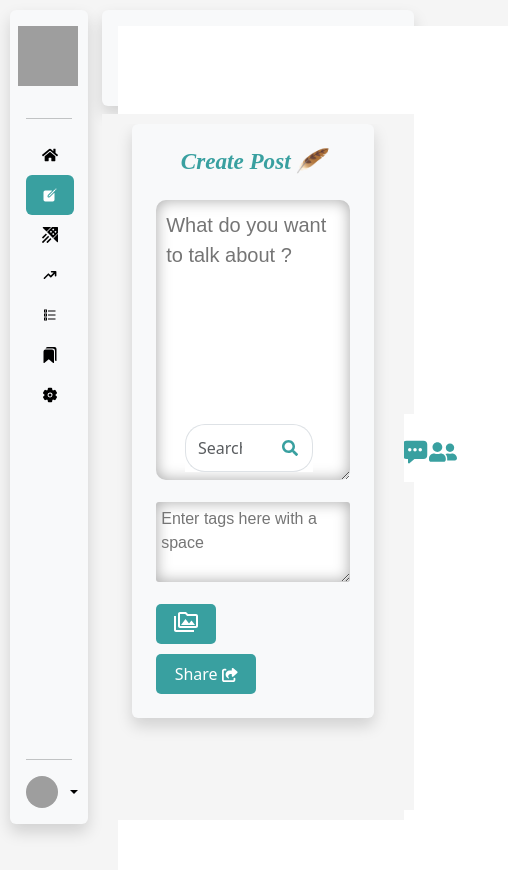
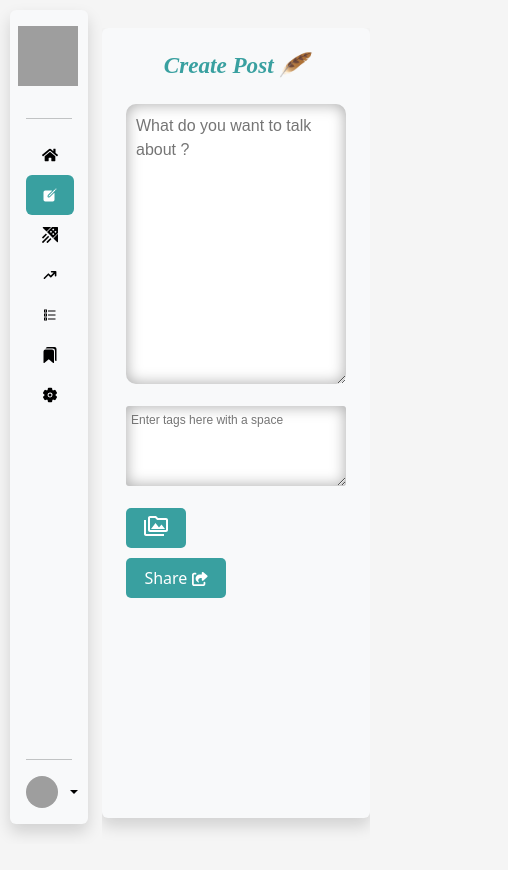
Before and after one commit to Nishant96089/Social-Media-App, a React (Vite) app: page /create-post in a window 390 px wide. Shown: the whole page, 508 px wide, since content can reach past the window. After the commit the page ends 844 px from the top, so only its background shows below. Built offline with nearby package versions, Linux system fonts and the light colour scheme; grey boxes are pictures that could not be loaded.

Commit message:
App is now mobile responsive

```diff
--- a/index.html
+++ b/index.html
@@ -2,6 +2,7 @@
 <html lang="en">
   <head>
     <meta charset="UTF-8" />
+    <link rel="icon" href="/head-icon.png" />
     <meta name="viewport" content="width=device-width, initial-scale=1.0" />
     <title>Social media App</title>
   </head>
--- a/src/MobileApp.css
+++ b/src/MobileApp.css
@@ -1,5 +1,5 @@
 @media (max-width: 480px) {
-  /* Hide text and reduce logo size */
+
   .appName {
     display: none;
   }
@@ -17,6 +17,10 @@
 
   .suggestions {
     display: none;
+  }
+
+  .content {
+    height: 100%;
   }
 
   .post {
@@ -47,4 +51,51 @@
   .app-logo {
     margin-left: -0.5rem;
   }
+
+  .header {
+    display: none;
+  }
+
+  .post-card {
+    height: auto !important;
+  }
+
+  .card-text {
+    font-size: 12px;
+  }
+
+  .social-buttons {
+    flex-wrap: wrap;
+  }
+
+  .social-icon {
+    margin-right: none !important;
+  }
+
+  .createPost {
+    width: 100%;
+    height: 97%;
+  }
+
+  .user-dp {
+    width: 28px;
+    height: 28px;
+  }
+
+  .tags {
+    font-size: 10px !important;
+  }
+
+  .selected-image {
+    width: 200px;
+    height: 200px;
+  }
+
+  .input-body {
+    font-size: 16px;
+  }
+
+  .input-tag {
+    font-size: 12px;
+  }
 }
--- a/src/components/Postcard.jsx
+++ b/src/components/Postcard.jsx
@@ -62,7 +62,7 @@ const Postcard = ({ post }) => {
             <a
               href="http://www.facebook.com"
               target="_blank"
-              className="social-margin me-4"
+              className="social-margin me-4 social"
             >
               <div className="social-icon facebook">
                 <FaFacebook />
```
Also changed, not shown: public/head-icon.png (added).
